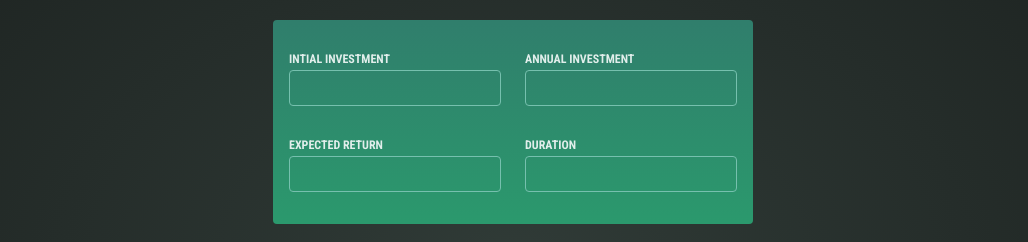
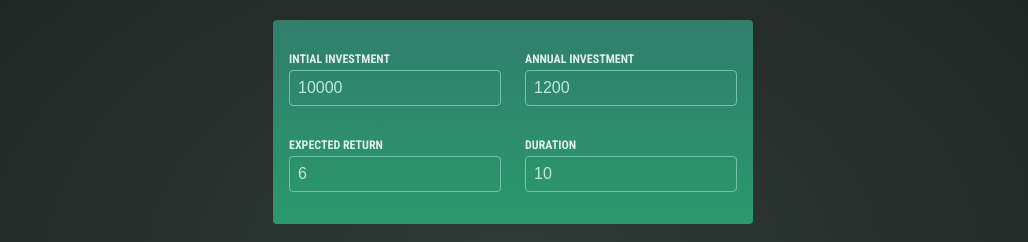
Before and after one commit to Farhan7rizal/Learn-React-Beginner, a React (Vite) app in the folder 02-investment-project/: page / in a window 1280 px wide. Shown: the part 160-402 px from the top of the page, without its empty margins (127-1155 px from the left). Built offline with nearby package versions, Linux system fonts and the light colour scheme.

Commit message:
handling event and using two way binding

```diff
--- a/02-investment-project/src/components/UserInput.jsx
+++ b/02-investment-project/src/components/UserInput.jsx
@@ -1,24 +1,68 @@
+import { useState } from "react";
+
 export default function UserInput() {
+  const [userInput, setUserInput] = useState({
+    initialInvestment: 10000,
+    annualInvestment: 1200,
+    expectedReturn: 6,
+    duration: 10,
+  });
+
+  function handleChange(inputIdentifier, newValue) {
+    setUserInput((prevUserInput) => {
+      return {
+        ...prevUserInput,
+        [inputIdentifier]: newValue,
+      };
+    });
+  }
+
   return (
     <section id="user-input">
       <div className="input-group">
         <p>
           <label>Intial Investment</label>
-          <input type="number" required />
+          <input
+            type="number"
+            required
+            value={userInput.initialInvestment}
+            onChange={(event) =>
+              handleChange("initialInvestment", event.target.value)
+            }
+          />
         </p>
         <p>
           <label>Annual Investment</label>
-          <input type="number" required />
+          <input
+            type="number"
+            required
+            value={userInput.annualInvestment}
+            onChange={(event) =>
+              handleChange("annualInvestment", event.target.value)
+            }
+          />
         </p>
       </div>
       <div className="input-group">
         <p>
           <label>Expected Return</label>
-          <input type="number" required />
+          <input
+            type="number"
+            required
+            value={userInput.expectedReturn}
+            onChange={(event) =>
+              handleChange("expectedReturn", event.target.value)
+            }
+          />
         </p>
         <p>
           <label>Duration</label>
-          <input type="number" required />
+          <input
+            type="number"
+            required
+            value={userInput.duration}
+            onChange={(event) => handleChange("duration", event.target.value)}
+          />
         </p>
       </div>
     </section>
```
